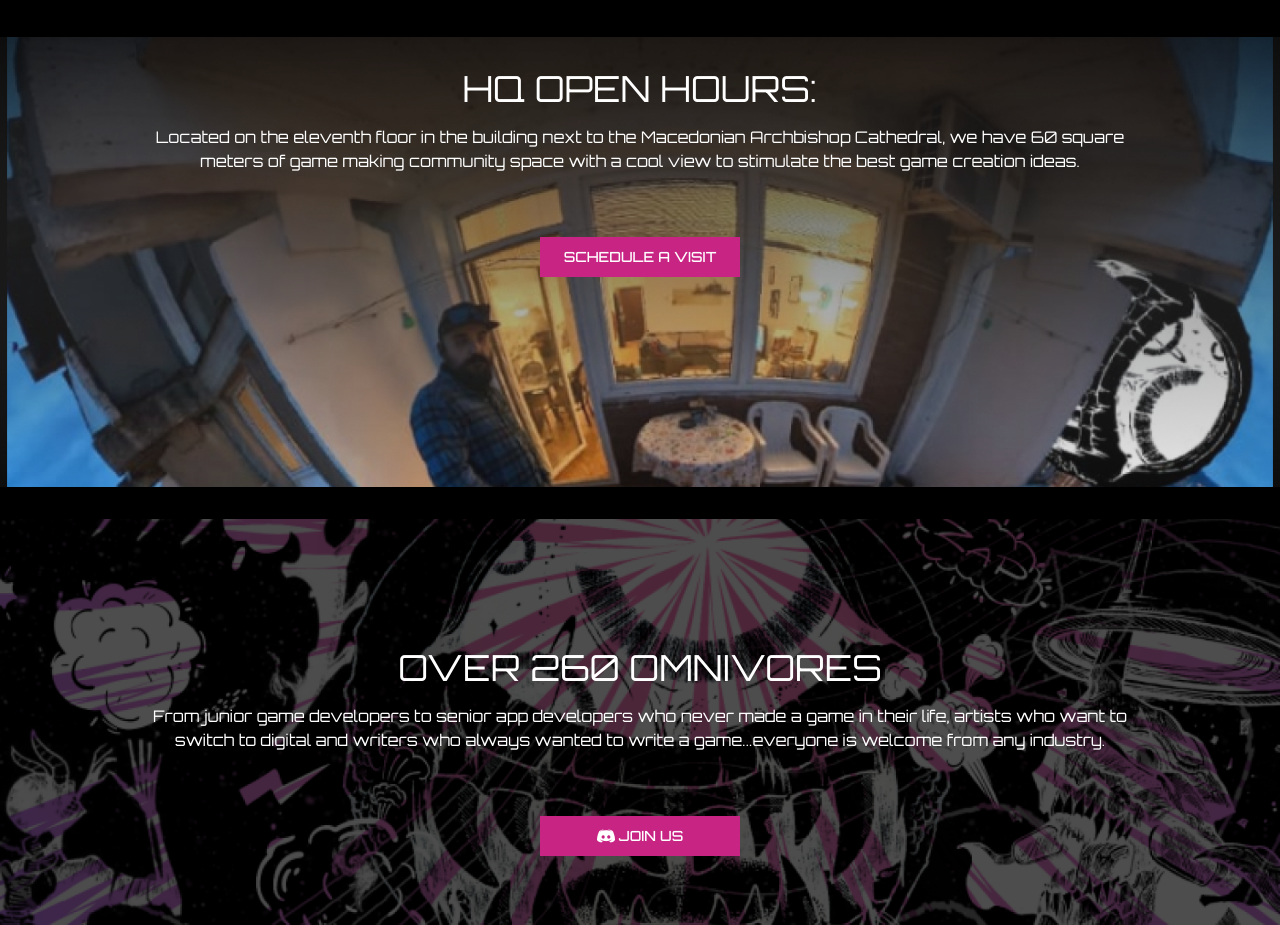
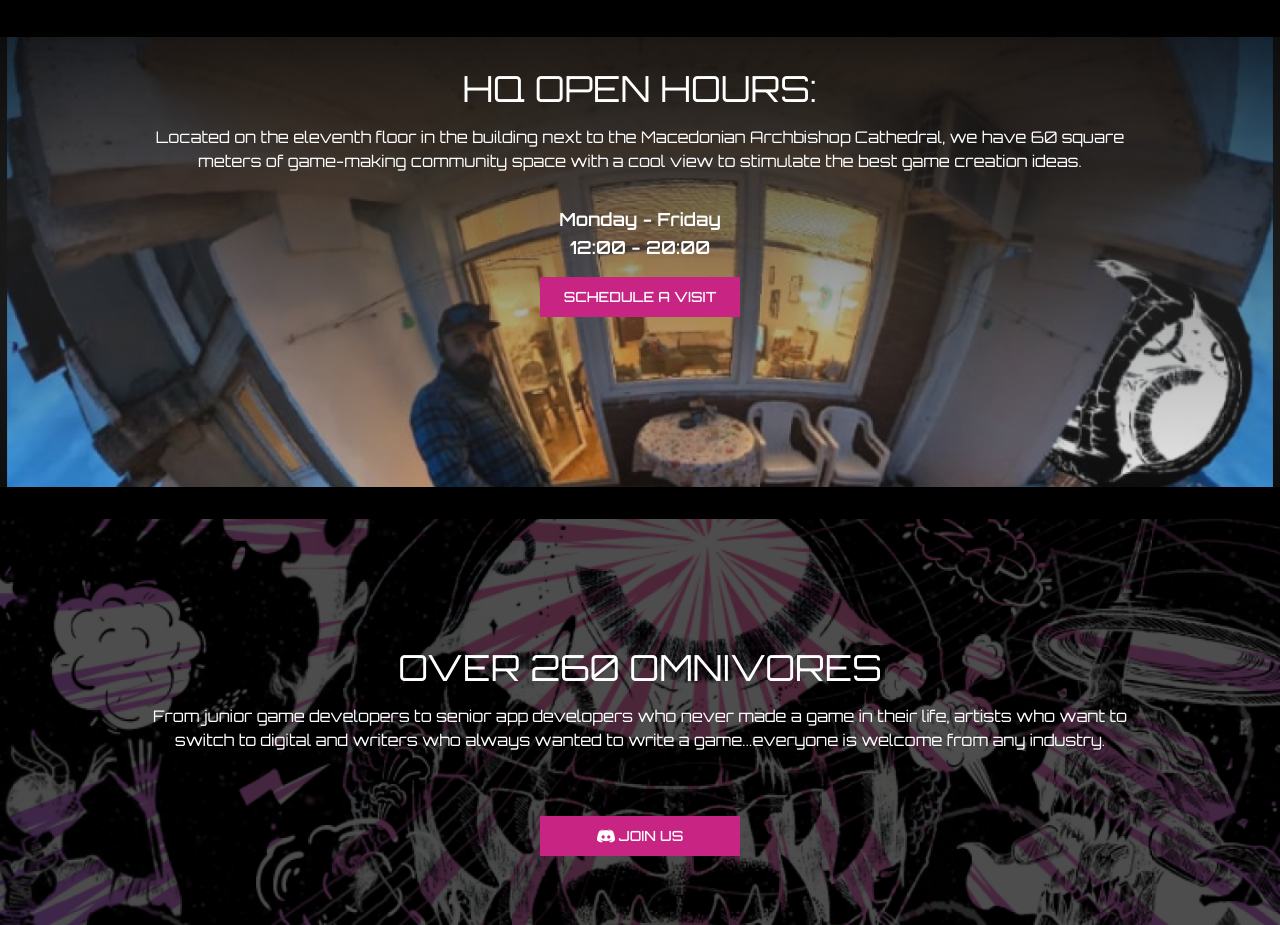
Before and after one commit to GalacticOmnivoreElder/gowebsite, a Next.js app: page / in a window 1280 px wide. Shown: the part 2982-3907 px from the top of the page. Built offline with nearby package versions, Linux system fonts and the light colour scheme.

Commit message:
Update Open Hours

```diff
--- a/src/app/page.js
+++ b/src/app/page.js
@@ -526,6 +526,44 @@ const Newsletter = () => {
 //   return <div id="calendar-scheduling-button"></div>;
 // };
 
+// const HqOpenhours = () => {
+//   return (
+//     <div className="relative h-[450px] mb-8 w-full">
+//       <Image
+//         src={hqImg}
+//         layout="fill"
+//         objectFit="cover"
+//         alt="Background Image"
+//       />
+//       <Image
+//         src={transparentImg}
+//         layout="fill"
+//         objectFit="cover"
+//         alt="Transparent Image"
+//       />
+//       <div className="absolute inset-0 flex flex-col p-4 top-0 text-white">
+//         <div className="text-4xl text-center my-4">HQ OPEN HOURS:</div>
+//         <div className="mb-16 text-center lg:mx-[10%]">
+//           Located on the eleventh floor in the building next to the Macedonian
+//           Archbishop Cathedral, we have 60 square meters of game making
+//           community space with a cool view to stimulate the best game creation
+//           ideas.
+//         </div>
+
+//         <Link
+//           target="blank"
+//           className="w-full flex justify-center"
+//           href="https://calendar.app.google/H7Zwkwm81SMrbp7F9"
+//         >
+//           <Button className="w-full bg-[#c82484] text-white hover:bg-[#c82484] lg:w-[200px] rounded-[0px]">
+//             SCHEDULE A VISIT
+//           </Button>
+//         </Link>
+//       </div>
+//     </div>
+//   );
+// };
+
 const HqOpenhours = () => {
   return (
     <div className="relative h-[450px] mb-8 w-full">
@@ -543,11 +581,17 @@ const HqOpenhours = () => {
       />
       <div className="absolute inset-0 flex flex-col p-4 top-0 text-white">
         <div className="text-4xl text-center my-4">HQ OPEN HOURS:</div>
-        <div className="mb-16 text-center lg:mx-[10%]">
+        <div className="mb-4 text-center lg:mx-[10%]">
           Located on the eleventh floor in the building next to the Macedonian
-          Archbishop Cathedral, we have 60 square meters of game making
+          Archbishop Cathedral, we have 60 square meters of game-making
           community space with a cool view to stimulate the best game creation
           ideas.
+        </div>
+
+        {/* Open Hours Section */}
+        <div className="text-center text-lg font-semibold my-4">
+          <p>Monday - Friday</p>
+          <p>12:00 - 20:00</p>
         </div>
 
         <Link
```
